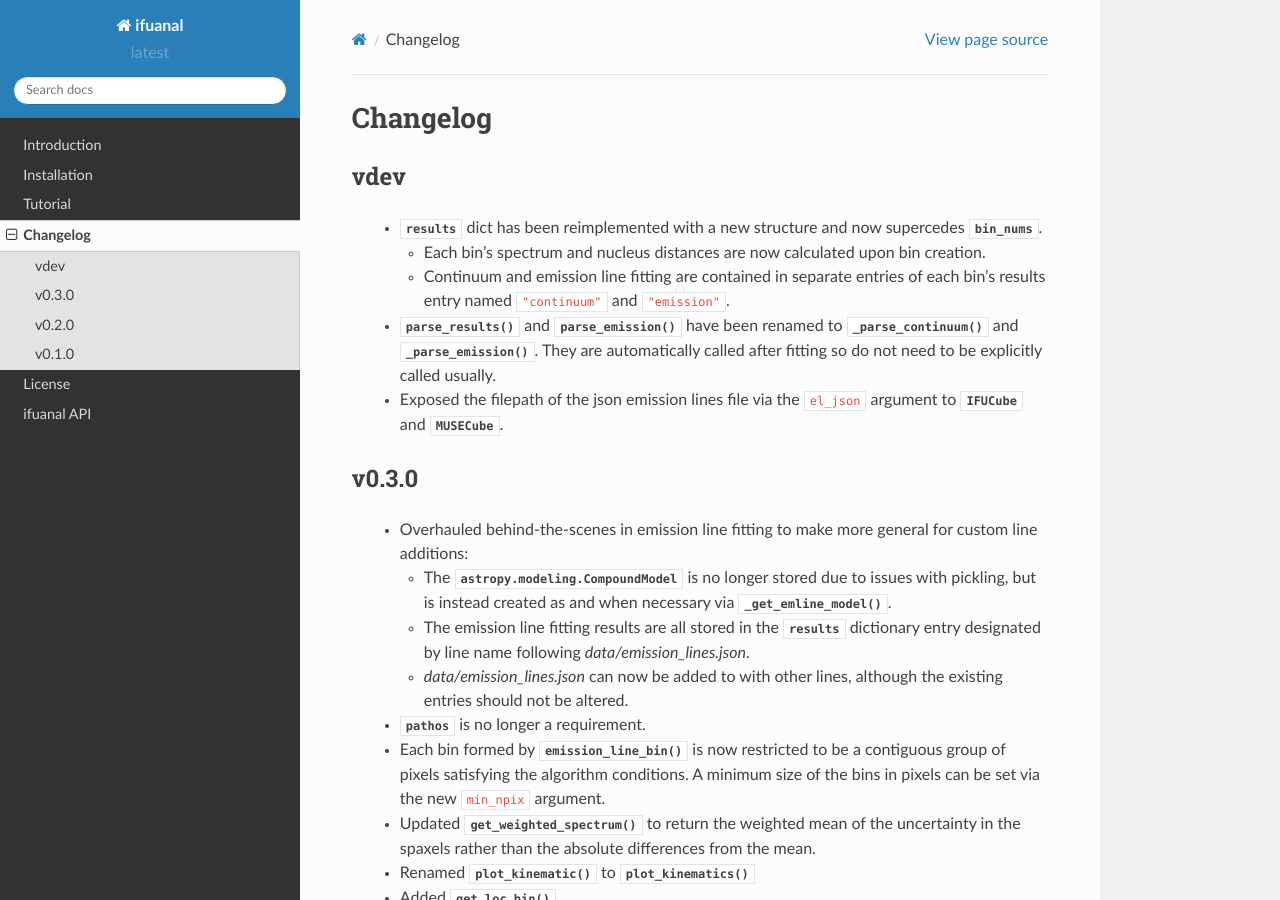
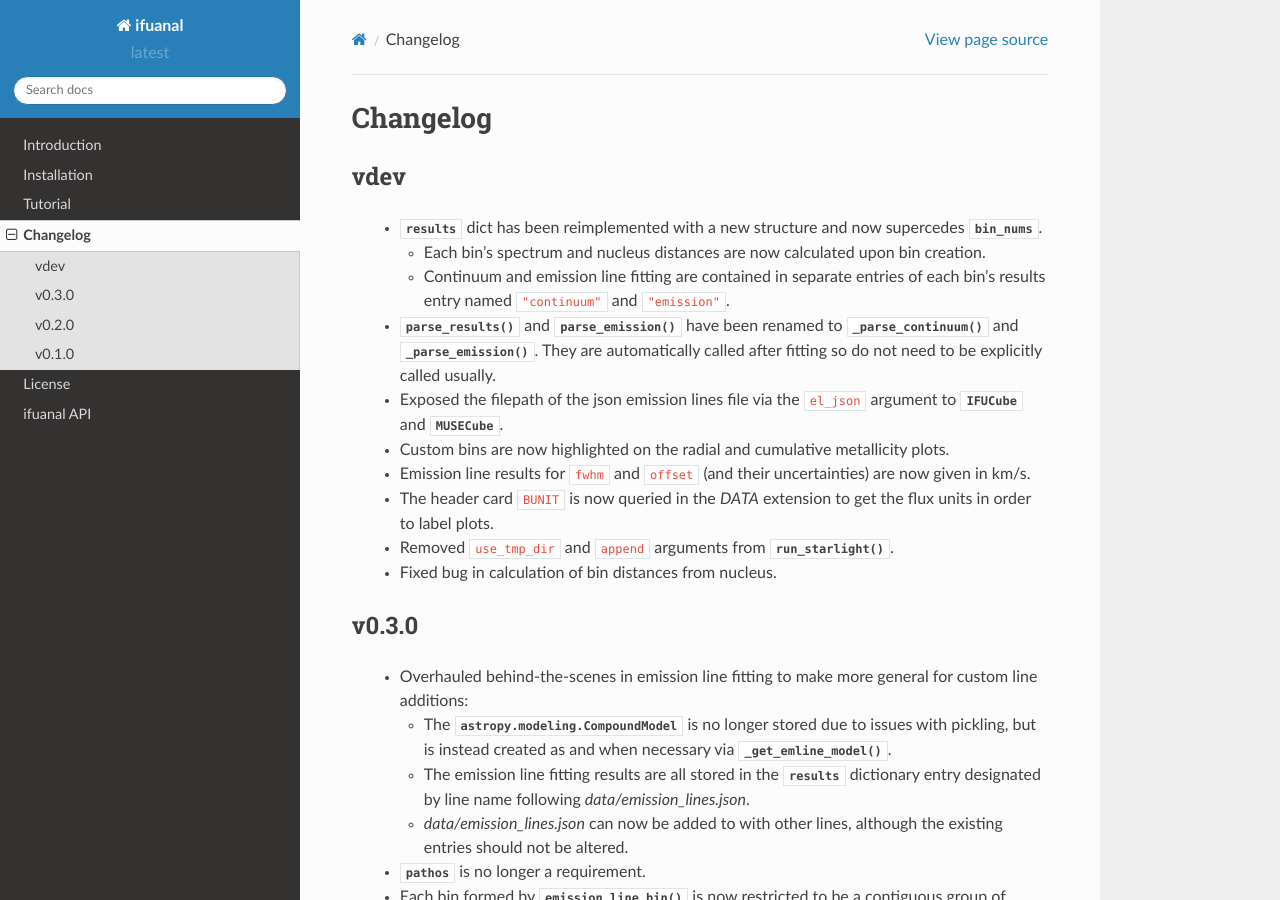
Before and after one commit to Lyalpha/ifuanal, a Sphinx documentation site: the page built from docs/changelog.rst, in a window 1280 px wide and 900 px high. Built offline with Sphinx 7.4.7 and the Read the Docs theme 2.0.0, drawn with Linux system fonts in a browser that asks for light colours.

Commit message:
Update changelog

```diff
--- a/docs/changelog.rst
+++ b/docs/changelog.rst
@@ -15,6 +15,14 @@ vdev
    called after fitting so do not need to be explicitly called usually.
  * Exposed the filepath of the json emission lines file via the ``el_json``
    argument to :class:`~ifuanal.IFUCube` and :class:`~ifuanal.MUSECube`.
+ * Custom bins are now highlighted on the radial and cumulative metallicity
+   plots.
+ * Emission line results for ``fwhm`` and ``offset`` (and their uncertainties)
+   are now given in km/s.
+ * The header card ``BUNIT`` is now queried in the `DATA` extension to get the
+   flux units in order to label plots.
+ * Removed ``use_tmp_dir`` and ``append`` arguments from :meth:`run_starlight`.
+ * Fixed bug in calculation of bin distances from nucleus.
 
 v0.3.0
 ------
```
